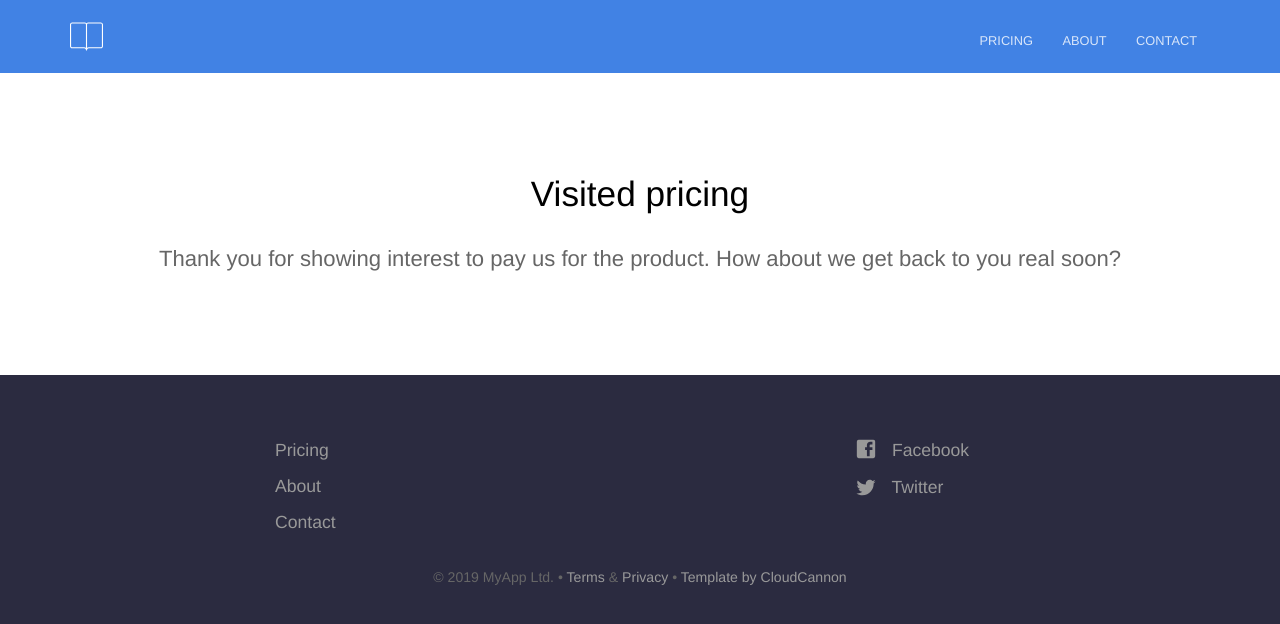
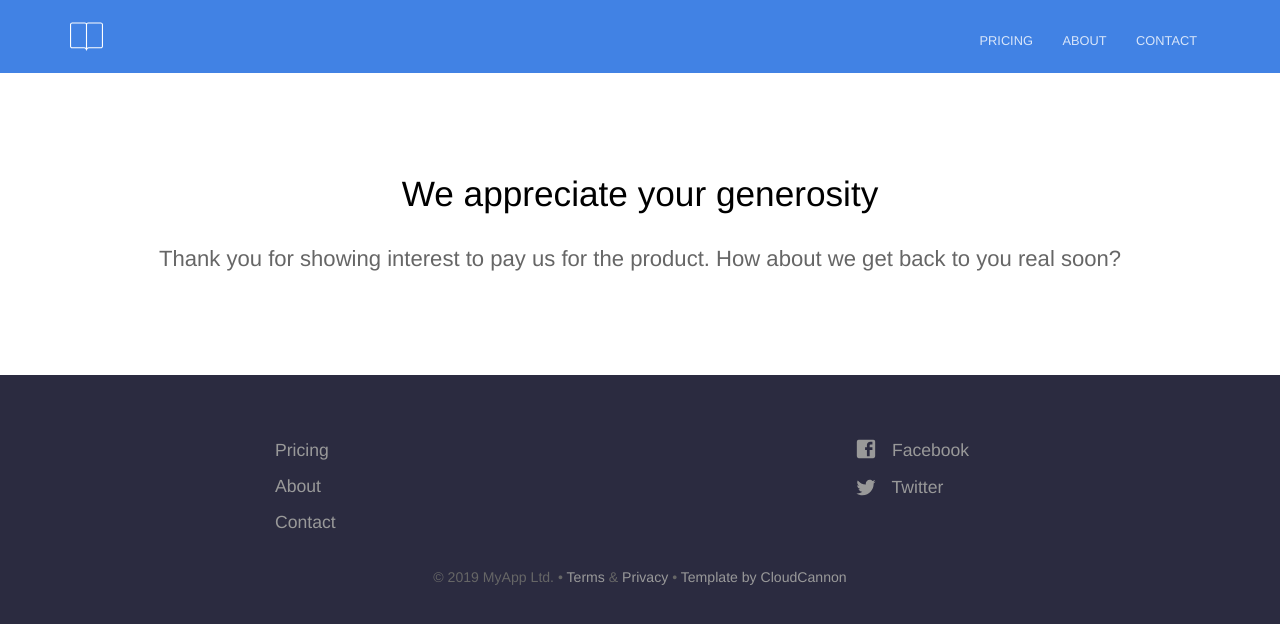
Before and after one commit to damocleseng/damocleseng.github.io, a Jekyll site: the page built from visited_pricing.html, in a window 1280 px wide. Shown: the top 624 px of the page. Built offline with Jekyll 4.4.1, drawn with Linux system fonts in a browser that asks for light colours.

Commit message:
more changes

```diff
--- a/visited_pricing.html
+++ b/visited_pricing.html
@@ -1,5 +1,5 @@
 ---
-title: Visited pricing
+title: We appreciate your generosity
 description: Thank you for showing interest to pay us for the product. How about we get back to you real soon?
 permalink: /clickprice.html
 sitemap: false
```
